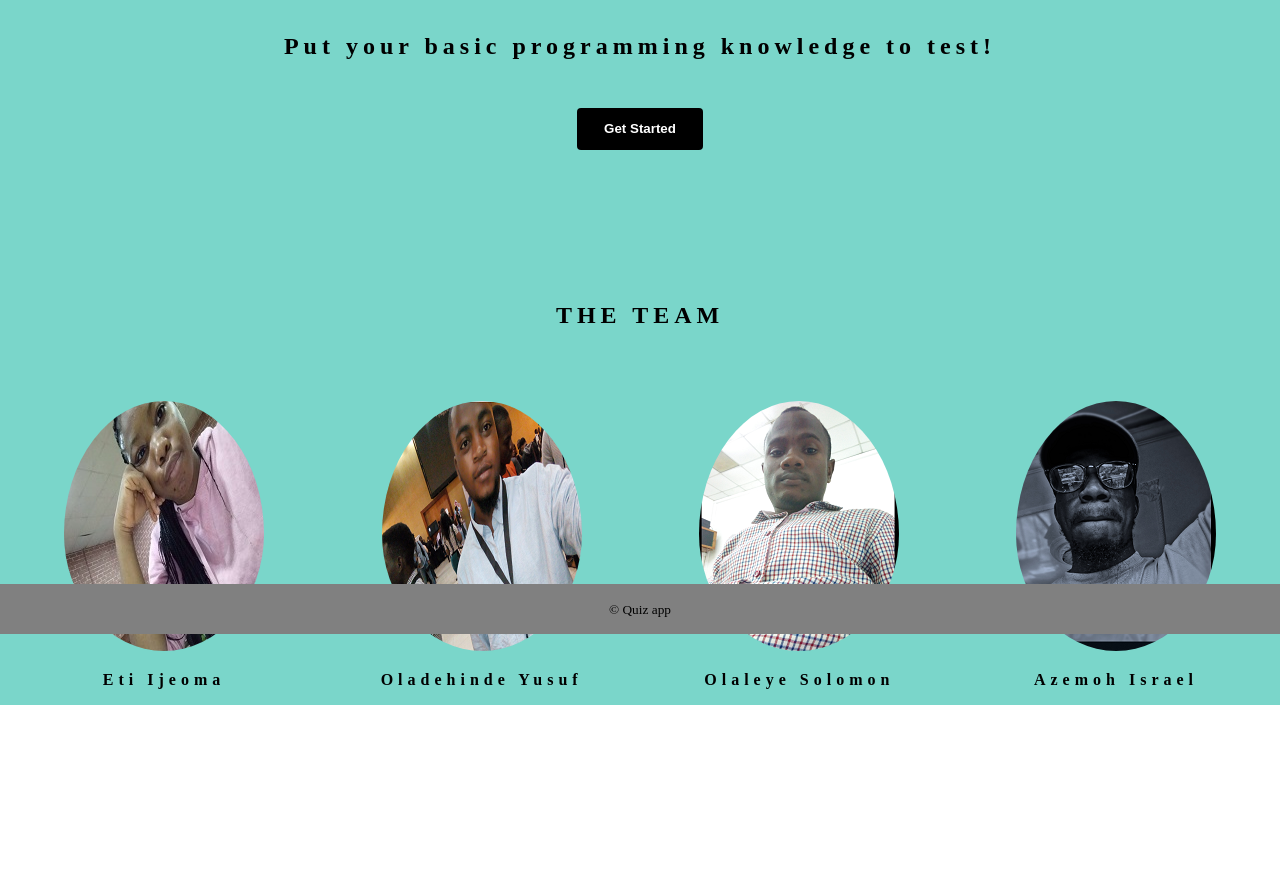
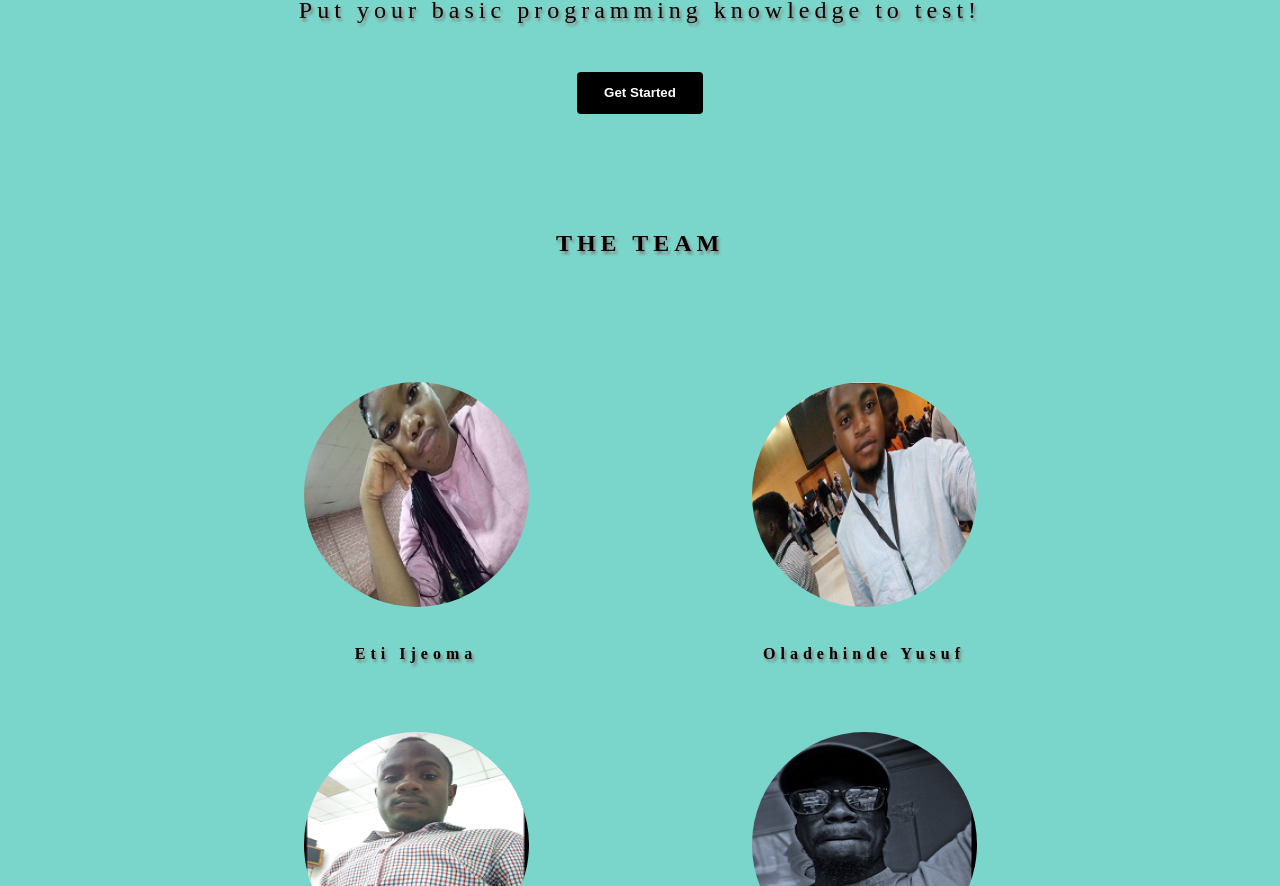
Before and after one commit to thykingdoncome/VanillaJS-Quiz-app, a plain HTML site: page index.html in a window 1280 px wide. Shown: the part 166-1052 px from the top of the page. Before the commit the page ends 871 px from the top, so only its background shows below. Drawn offline with Linux system fonts and the light colour scheme.

Commit message:
initial revamped work

```diff
--- /dev/null
+++ b/JS/index.js
@@ -0,0 +1,32 @@
+(function() {
+    const text = [
+        {
+            item: 'Do you know programming?'
+        },
+        {
+            item: 'Gear up'
+        },
+
+       {
+           item:  'Be the greatest'
+       },
+       {
+           item:  'Put your basic programming knowledge to test!'
+       }
+    ]
+
+    const textBox = document.querySelector("#textBox");
+
+    const getText = () => {
+        const random = Math.floor(Math.random() * text.length);
+        textBox.innerHTML = text[random].item;
+        const disp = document.getElementById("textBox");
+        disp.style.visibility = 'visible';
+    }
+
+    getText();
+
+    setInterval(() => {
+        getText();
+    },3000)
+})();
--- a/css/style.css
+++ b/css/style.css
@@ -15,7 +15,7 @@
     text-align: center;
     font-size: 1.5em;
     letter-spacing: 5px;
-    padding: 3em 1em;
+    padding:1.5em 1em;
 }
 
 .page-content div {
@@ -40,17 +40,20 @@ button {
 
 button:hover {
     background: gray;
+    text-shadow: 2px 3px 3px rgb(0, 0, 0);
 }
 
 .team {
     margin: 2em auto 0;
-    width: 90%;
+    width: 70%;
     letter-spacing: 5px;
+    text-shadow: 2px 3px 3px gray;
 }
 
 h2 {
     text-align: center;
     padding: 1em;
+    text-shadow: 2px 3px 3px gray;
 }
 
 .image-wrapper {
@@ -58,29 +61,52 @@ h2 {
     justify-content: space-between;
     padding: 3em 0 0;
     flex-wrap: wrap;
+    text-align: center;
+    align-items: center;
 }
 
 .box {
     display: block;
-    width: auto;
     text-align: center;
-    margin-bottom: 1em;
+    margin: 1em auto;
     font-weight: 700;
 }
 
+.img {
+    transition: 1s;
+    border-radius: 100%;
+    width: 300px;
+    height: 300px;
+    display: flex;
+    align-items: center;
+}
+
 img {
-    border-radius: 50%;
-    padding-bottom: 1em;
+    border-radius: 100%;
+    width: 75%;
+    height: 75%;
+    overflow: hidden;
+    margin: 0 auto;
 }
+
+img:hover {
+    border-radius: 100%;
+    transition: .7s;
+    width: 80%;
+    height: 80%;
+    opacity: .7;
+    position: relative;
+    bottom: 15px;
+    box-shadow: 2px 3px 6px rgb(72, 67, 67);
+  }
 
 .footer {
     text-align: center;
     background-color: gray;
-    position: fixed;
+    position: relative;
     color: black;
-    bottom: 0;
     width: 100%;
-    padding: 1em;
+    padding: 1em 0;
 }
 
 .animate {
@@ -106,3 +132,8 @@ img {
         background-position: 500%;
     }
 }
+
+#textBox {
+    visibility: hidden;
+    text-shadow: 2px 3px 3px gray;
+}
--- a/index.html
+++ b/index.html
@@ -4,7 +4,8 @@
 <head>
     <meta charset="UTF-8">
     <meta name="viewport" content="width=device-width, initial-scale=1.0">
-    <meta http-equiv="X-UA-Compatible" content="ie=edge">
+    <meta http-equiv="X-UA-Compatible">
+    <script src="https://kit.fontawesome.com/4d799c321f.js" crossorigin="anonymous"></script>
     <link rel="stylesheet" href="css/style.css">
     <title>Vanilla JS Quiz App</title>
 </head>
@@ -18,13 +19,13 @@
                 <h1 class="animate">VanillaJs Quiz </h1>
             </div>
 
-            <div>
-                <h4>Put your basic programming knowledge to test!</h4>
+            <div id="textBox">
+                <h4 id="text">Put your basic programming knowledge to test!</h4>
             </div>
 
             <div class="btn">
                 <a href="pages/quiz.html">
-                <button>Get Started</button>
+                    <button>Get Started</button>
                 </a>
             </div>
 
@@ -37,25 +38,36 @@
             <div class="image-wrapper">
 
                 <div class="box">
-                    <img src="images/aijay.JPEG" alt="" ><br>
-                <caption>Eti Ijeoma</caption>
+                    <div class="img">
+                        <img src="images/aijay.JPEG" alt="">
+                    </div>
+                    <caption>Eti Ijeoma</caption>
                 </div>
 
                 <div class="box">
-                    <img src="images/yusuf.png" alt="" ><br>
+                    <div class="img">
+                        <img src="images/yusuf.png" alt="">
+                    </div>
                     <caption>Oladehinde Yusuf</caption>
 
                 </div>
 
                 <div class="box">
-                    <img src="images/solo.png" alt="" srcset=""><br>
-                <caption>Olaleye Solomon</caption>
+                    <div class="img">
+                        <img src="images/solo.png" alt="">
+                    </div>
+                    <caption>Olaleye Solomon</caption>
 
                 </div>
 
                 <div class="box">
-                    <img src="images/Israel.png" alt="" srcset=""><br>
-                    <caption>Azemoh Israel</caption>
+                    <div class="img">
+                        <img src="images/Israel.png" alt="">
+                    </div>
+                    <caption>
+                        Azemoh Israel
+                        <!-- <i class="fab fa-github"></i> -->
+                    </caption>
 
                 </div>
 
@@ -63,13 +75,14 @@
 
         </div>
 
-        <footer class="footer">
-            <small>&copy Quiz app</small>
-        </footer>
+
     </div>
+    <footer class="footer">
+        <small>&copy Quiz app 2020</small>
+    </footer>
 
 
-    <script src="JS/script.js"></script>
+    <script src="JS/index.js"></script>
 </body>
 
 </html>
--- a/pages/quiz.css
+++ b/pages/quiz.css
@@ -109,6 +109,8 @@ button {
 
 button:hover {
   background-color: rgb(89, 93, 95);
+  text-shadow: 2px 3px 3px rgb(0, 0, 0);
+
 }
 
 #previous, #next, #submit {
```
